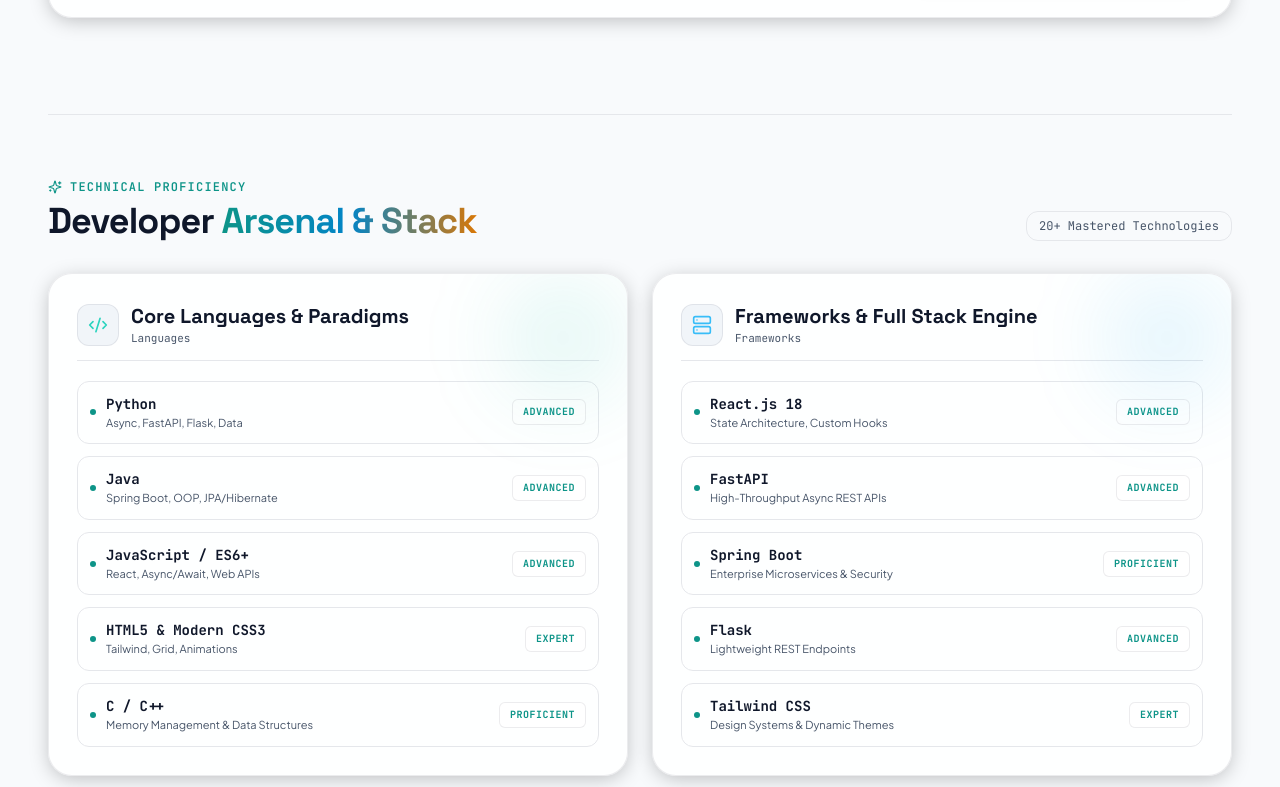
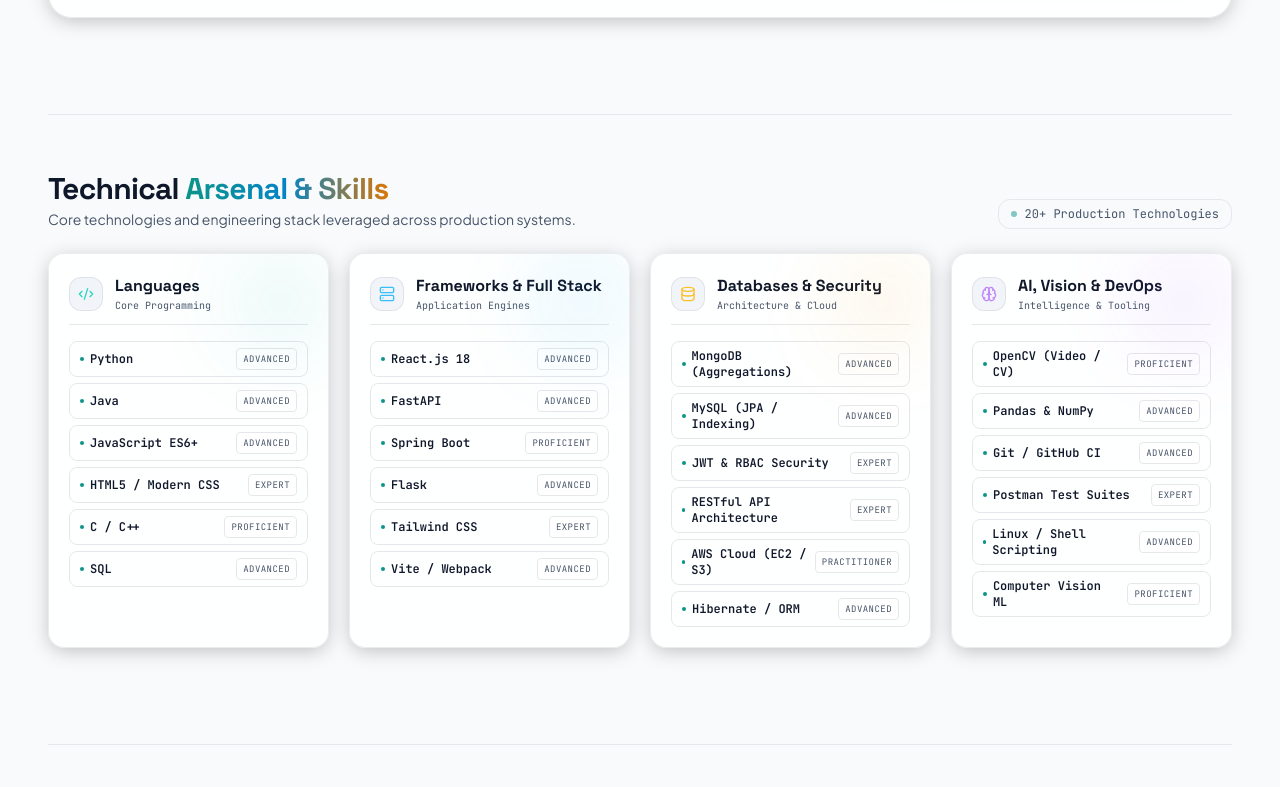
Before and after one commit to apugazh61-debug/Pugazh-Portfolio, a React (Vite) app: page / in a window 1280 px wide. Shown: the part 3393-4180 px from the top of the page. Built offline with nearby package versions, Linux system fonts and the light colour scheme.

Commit message:
feat: redesign technical arsenal skills into compact smart 4-card tech deck with streamlined badges

```diff
--- a/src/components/Skills.jsx
+++ b/src/components/Skills.jsx
@@ -1,134 +1,135 @@
 import React from 'react';
-import { Code2, Server, Database, Brain, Sparkles, Terminal, Wrench, Shield, Check } from 'lucide-react';
+import { Code2, Server, Database, Brain, Sparkles, Terminal, Wrench, Shield, Check, Cpu } from 'lucide-react';
 
-const skillMatrix = [
+const skillDecks = [
   {
-    title: 'Core Languages & Paradigms',
-    category: 'Languages',
+    title: 'Languages',
+    category: 'Core Programming',
     icon: Code2,
     accentColor: 'text-teal-400',
-    borderColor: 'group-hover:border-teal-500/50',
+    borderColor: 'hover:border-teal-500/50',
     glowColor: 'bg-teal-500/10',
     skills: [
-      { name: 'Python', level: 'Advanced', desc: 'Async, FastAPI, Flask, Data' },
-      { name: 'Java', level: 'Advanced', desc: 'Spring Boot, OOP, JPA/Hibernate' },
-      { name: 'JavaScript / ES6+', level: 'Advanced', desc: 'React, Async/Await, Web APIs' },
-      { name: 'HTML5 & Modern CSS3', level: 'Expert', desc: 'Tailwind, Grid, Animations' },
-      { name: 'C / C++', level: 'Proficient', desc: 'Memory Management & Data Structures' },
+      { name: 'Python', level: 'Advanced' },
+      { name: 'Java', level: 'Advanced' },
+      { name: 'JavaScript ES6+', level: 'Advanced' },
+      { name: 'HTML5 / Modern CSS', level: 'Expert' },
+      { name: 'C / C++', level: 'Proficient' },
+      { name: 'SQL', level: 'Advanced' },
     ],
   },
   {
-    title: 'Frameworks & Full Stack Engine',
-    category: 'Frameworks',
+    title: 'Frameworks & Full Stack',
+    category: 'Application Engines',
     icon: Server,
     accentColor: 'text-sky-400',
-    borderColor: 'group-hover:border-sky-500/50',
+    borderColor: 'hover:border-sky-500/50',
     glowColor: 'bg-sky-500/10',
     skills: [
-      { name: 'React.js 18', level: 'Advanced', desc: 'State Architecture, Custom Hooks' },
-      { name: 'FastAPI', level: 'Advanced', desc: 'High-Throughput Async REST APIs' },
-      { name: 'Spring Boot', level: 'Proficient', desc: 'Enterprise Microservices & Security' },
-      { name: 'Flask', level: 'Advanced', desc: 'Lightweight REST Endpoints' },
-      { name: 'Tailwind CSS', level: 'Expert', desc: 'Design Systems & Dynamic Themes' },
+      { name: 'React.js 18', level: 'Advanced' },
+      { name: 'FastAPI', level: 'Advanced' },
+      { name: 'Spring Boot', level: 'Proficient' },
+      { name: 'Flask', level: 'Advanced' },
+      { name: 'Tailwind CSS', level: 'Expert' },
+      { name: 'Vite / Webpack', level: 'Advanced' },
     ],
   },
   {
-    title: 'Data Architecture & Security',
-    category: 'Databases & Cloud',
+    title: 'Databases & Security',
+    category: 'Architecture & Cloud',
     icon: Database,
     accentColor: 'text-amber-400',
-    borderColor: 'group-hover:border-amber-500/50',
+    borderColor: 'hover:border-amber-500/50',
     glowColor: 'bg-amber-500/10',
     skills: [
-      { name: 'MongoDB', level: 'Advanced', desc: 'Aggregations, Pipelines & Indexing' },
-      { name: 'MySQL', level: 'Advanced', desc: 'Schema Optimization, Relational Integrity' },
-      { name: 'JWT & Role Auth', level: 'Advanced', desc: 'Access Control, Token Invalidation' },
-      { name: 'RESTful API Design', level: 'Expert', desc: 'Scalable Microservices Architecture' },
-      { name: 'AWS Cloud', level: 'Practitioner', desc: 'EC2, S3, IAM, Cloud Deployment' },
+      { name: 'MongoDB (Aggregations)', level: 'Advanced' },
+      { name: 'MySQL (JPA / Indexing)', level: 'Advanced' },
+      { name: 'JWT & RBAC Security', level: 'Expert' },
+      { name: 'RESTful API Architecture', level: 'Expert' },
+      { name: 'AWS Cloud (EC2 / S3)', level: 'Practitioner' },
+      { name: 'Hibernate / ORM', level: 'Advanced' },
     ],
   },
   {
-    title: 'AI, Vision & Developer Arsenal',
-    category: 'AI & Tools',
+    title: 'AI, Vision & DevOps',
+    category: 'Intelligence & Tooling',
     icon: Brain,
     accentColor: 'text-purple-400',
-    borderColor: 'group-hover:border-purple-500/50',
+    borderColor: 'hover:border-purple-500/50',
     glowColor: 'bg-purple-500/10',
     skills: [
-      { name: 'OpenCV', level: 'Proficient', desc: 'Image Processing & Stream Detection' },
-      { name: 'Pandas & NumPy', level: 'Advanced', desc: 'Data Analytics & Metric Computation' },
-      { name: 'Git & GitHub', level: 'Advanced', desc: 'Branch Workflows & Team CI' },
-      { name: 'Postman & Thunder', level: 'Expert', desc: 'Automated API Test Suites' },
-      { name: 'Linux & VS Code', level: 'Advanced', desc: 'Development & Shell Scripting' },
+      { name: 'OpenCV (Video / CV)', level: 'Proficient' },
+      { name: 'Pandas & NumPy', level: 'Advanced' },
+      { name: 'Git / GitHub CI', level: 'Advanced' },
+      { name: 'Postman Test Suites', level: 'Expert' },
+      { name: 'Linux / Shell Scripting', level: 'Advanced' },
+      { name: 'Computer Vision ML', level: 'Proficient' },
     ],
   },
 ];
 
 export default function Skills() {
   return (
-    <section id="skills" className="border-t border-theme-border pt-12 sm:pt-16 theme-transition">
-      {/* Section Title */}
-      <div className="flex flex-col sm:flex-row sm:items-end justify-between mb-8 gap-3">
+    <section id="skills" className="border-t border-theme-border pt-10 sm:pt-14 theme-transition">
+      {/* Section Header */}
+      <div className="flex flex-col sm:flex-row sm:items-end justify-between mb-6 gap-3">
         <div>
-          <div className="font-mono text-xs text-theme-accent uppercase tracking-widest font-semibold mb-1.5 flex items-center gap-2">
-            <Sparkles className="w-3.5 h-3.5 text-theme-accent" />
-            <span>Technical Proficiency</span>
-          </div>
-          <h2 className="font-display text-2xl sm:text-4xl font-extrabold text-theme-text tracking-tight">
-            Developer <span className="text-transparent bg-clip-text bg-gradient-to-r from-theme-accent via-theme-accent-cyan to-theme-warm">Arsenal &amp; Stack</span>
+          <h2 className="font-display text-2xl sm:text-3xl font-extrabold text-theme-text tracking-tight">
+            Technical <span className="text-transparent bg-clip-text bg-gradient-to-r from-theme-accent via-theme-accent-cyan to-theme-warm">Arsenal &amp; Skills</span>
           </h2>
+          <p className="text-xs sm:text-sm text-theme-muted font-body mt-0.5">
+            Core technologies and engineering stack leveraged across production systems.
+          </p>
         </div>
         <div className="font-mono text-xs text-theme-muted bg-theme-surface-2/80 px-3 py-1.5 rounded-xl border border-theme-border flex items-center gap-2 self-start sm:self-auto">
-          <span>20+ Mastered Technologies</span>
+          <span className="w-1.5 h-1.5 rounded-full bg-theme-accent animate-pulse"></span>
+          <span>20+ Production Technologies</span>
         </div>
       </div>
 
-      {/* 2-Column or 4-Card Widescreen Grid */}
-      <div className="grid grid-cols-1 lg:grid-cols-2 gap-5 sm:gap-6">
-        {skillMatrix.map((matrix, idx) => {
-          const Icon = matrix.icon;
+      {/* Compact 4-Card Grid */}
+      <div className="grid grid-cols-1 md:grid-cols-2 lg:grid-cols-4 gap-4 sm:gap-5">
+        {skillDecks.map((deck, idx) => {
+          const Icon = deck.icon;
           return (
             <div
               key={idx}
-              className={`glass-card bg-theme-surface border border-theme-border rounded-2xl sm:rounded-3xl p-6 sm:p-7 theme-transition ${matrix.borderColor} group relative overflow-hidden`}
+              className={`glass-card bg-theme-surface border border-theme-border rounded-2xl p-5 theme-transition ${deck.borderColor} group relative overflow-hidden flex flex-col justify-between`}
             >
-              {/* Corner Glow */}
-              <div className={`absolute top-0 right-0 w-32 h-32 ${matrix.glowColor} rounded-full blur-2xl pointer-events-none`}></div>
+              {/* Top Corner Glow */}
+              <div className={`absolute top-0 right-0 w-24 h-24 ${deck.glowColor} rounded-full blur-2xl pointer-events-none`}></div>
 
+              <div>
                 {/* Header */}
-              <div className="flex items-center justify-between gap-3 mb-5 pb-3 border-b border-theme-border/60">
-                <div className="flex items-center gap-3">
-                  <div className={`p-2.5 rounded-xl bg-theme-surface-2 border border-theme-border ${matrix.accentColor}`}>
-                    <Icon className="w-5 h-5" />
+                <div className="flex items-center gap-3 mb-4 pb-2.5 border-b border-theme-border/60">
+                  <div className={`p-2 rounded-xl bg-theme-surface-2 border border-theme-border ${deck.accentColor}`}>
+                    <Icon className="w-4 h-4" />
                   </div>
                   <div>
-                    <h3 className="font-display font-bold text-lg sm:text-xl text-theme-text">
-                      {matrix.title}
+                    <h3 className="font-display font-bold text-base text-theme-text group-hover:text-theme-accent transition-colors">
+                      {deck.title}
                     </h3>
-                    <div className="text-[11px] font-mono text-theme-muted">{matrix.category}</div>
-                  </div>
+                    <div className="text-[10px] font-mono text-theme-muted">{deck.category}</div>
                   </div>
                 </div>
 
-              {/* Skill Items List */}
-              <div className="space-y-3 font-mono">
-                {matrix.skills.map((s, sIdx) => (
+                {/* Compact Skills Badges Grid */}
+                <div className="flex flex-wrap gap-1.5 font-mono text-xs">
+                  {deck.skills.map((s, sIdx) => (
                     <div
                       key={sIdx}
-                    className="p-3 rounded-xl bg-theme-surface-2/70 border border-theme-border/70 hover:border-theme-accent/50 transition-all flex flex-col sm:flex-row sm:items-center justify-between gap-2"
+                      className="px-2.5 py-1.5 rounded-lg bg-theme-surface-2/80 border border-theme-border/80 hover:border-theme-accent/60 hover:bg-theme-surface transition-all flex items-center justify-between gap-2 w-full"
                     >
-                    <div className="flex items-center gap-2.5">
-                      <div className="w-1.5 h-1.5 rounded-full bg-theme-accent"></div>
-                      <div>
-                        <div className="text-xs sm:text-sm font-bold text-theme-text">{s.name}</div>
-                        <div className="text-[11px] text-theme-muted font-body">{s.desc}</div>
-                      </div>
-                    </div>
-                    <span className="text-[10px] uppercase font-bold tracking-wider px-2.5 py-1 rounded-md bg-theme-surface border border-theme-border text-theme-accent self-start sm:self-center">
+                      <span className="text-xs font-semibold text-theme-text flex items-center gap-1.5">
+                        <span className="w-1 h-1 rounded-full bg-theme-accent"></span>
+                        <span>{s.name}</span>
+                      </span>
+                      <span className="text-[9px] font-mono uppercase text-theme-muted tracking-wider bg-theme-surface px-1.5 py-0.5 rounded border border-theme-border/60">
                         {s.level}
                       </span>
                     </div>
                   ))}
+                </div>
               </div>
             </div>
           );
```
Lines whose indentation alone changed are shown as unchanged.
